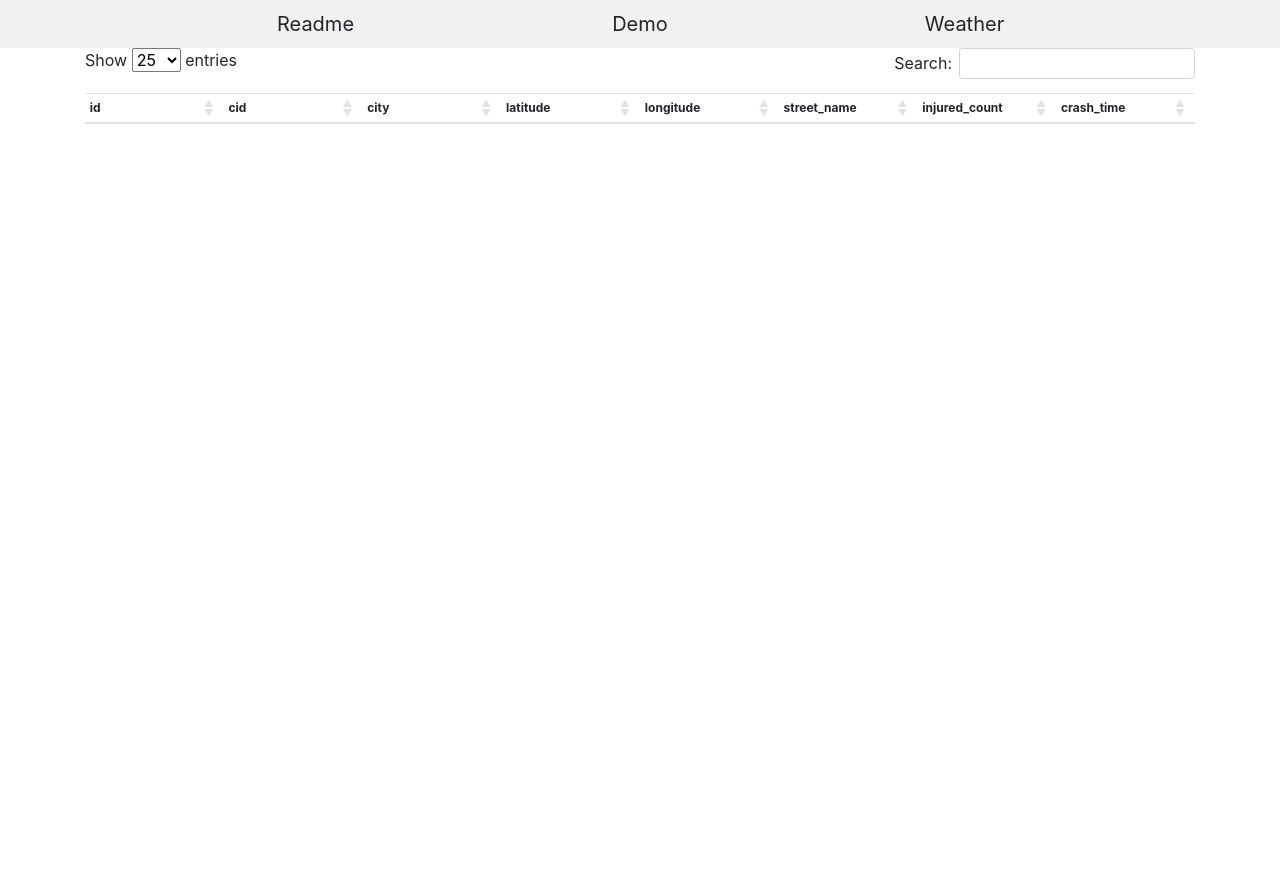
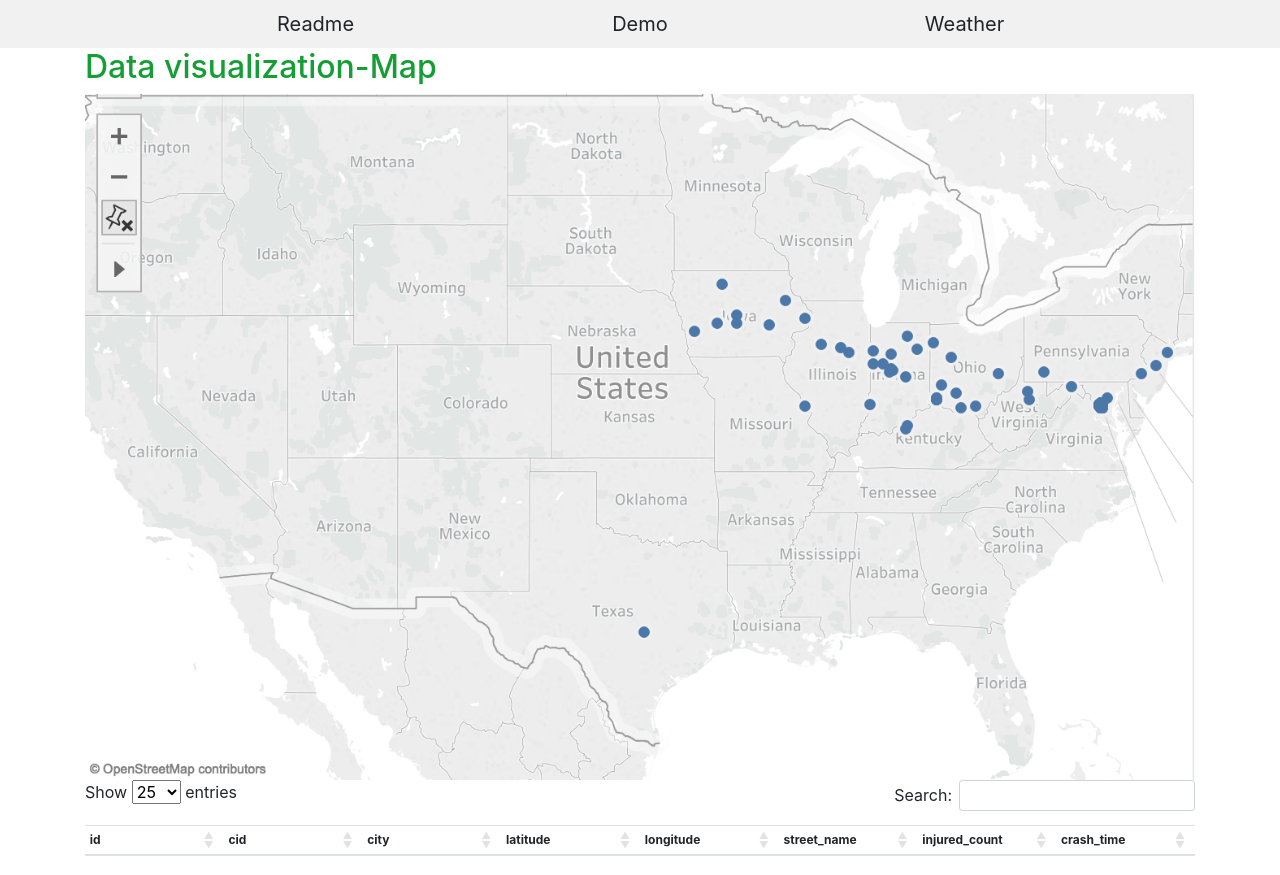
Before and after one commit to tso2381637/cs540_project, a Django app: page /demo in a window 1280 px wide. Before the commit the page ends 124 px from the top, so only its background shows below. Run offline with Django 3.2, Linux system fonts and the light colour scheme; data that the repository does not hold is empty; some libraries are stand-ins or nearby versions.

Commit message:
new data management structure

```diff
--- a/home/templates/demo.html
+++ b/home/templates/demo.html
@@ -12,6 +12,14 @@
 <!--        <button id="SQLSearch" class="btn-query form-control btn btn-primary">Query</button>-->
 <!--    </div>-->
 <!--</div>-->
+<div class="container">
+    <div class="row">
+       <h2><span style="font-size:2rem;color: #159e35;">Data visualization-Map</span></h2>
+        <img src="../static/image/Screen%20Shot%202020-03-11%20at%208.32.32%20PM.png" class="img-fluid" alt="Responsive image">
+    </div>
+</div>
+
+
 <table id="datatable" class="table table-striped  table-sm" width="100%">
     <thead>
     <tr>
```
Also changed, not shown: home/static/image/Screen Shot 2020-03-11 at 8.32.32 PM.png (added).
